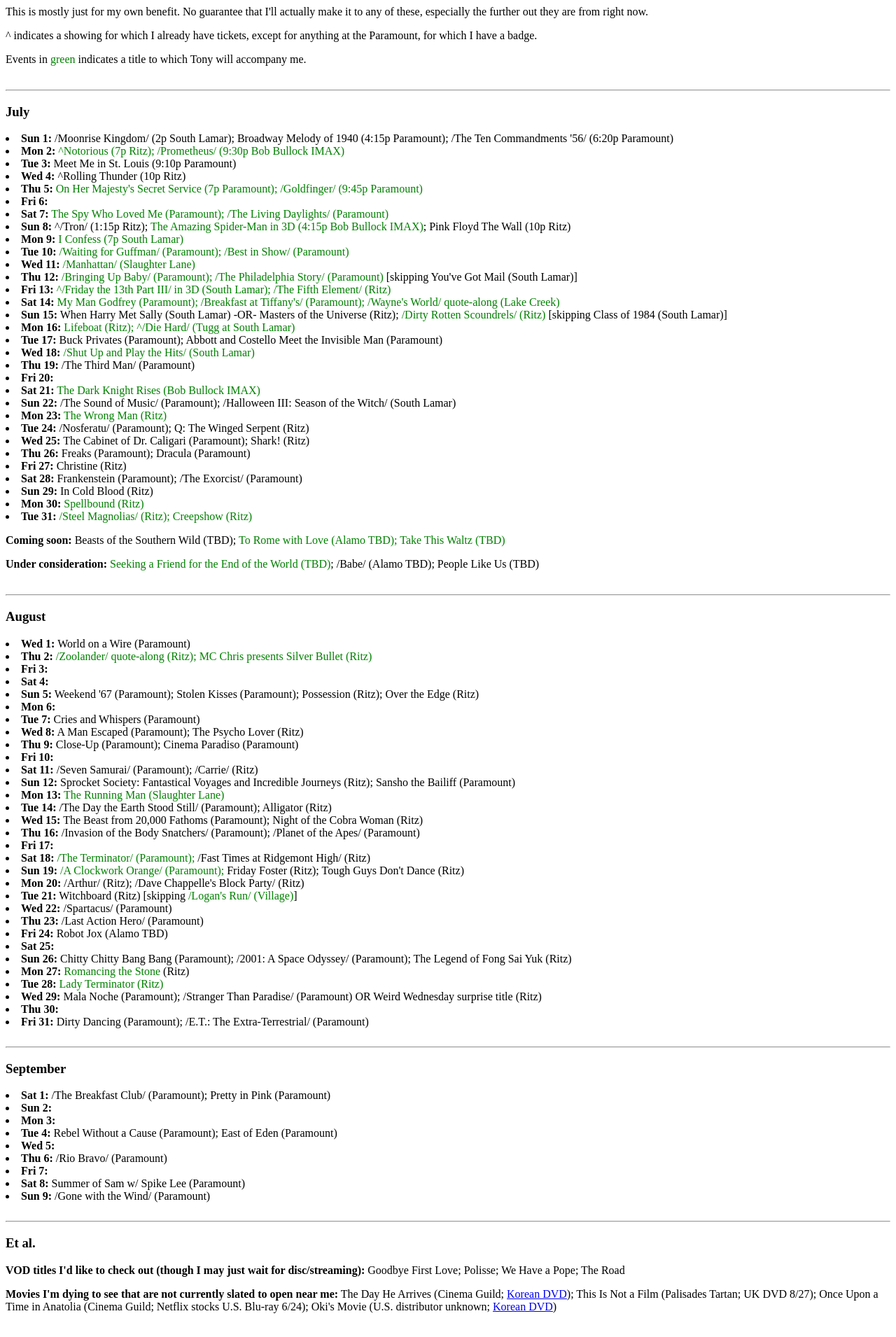
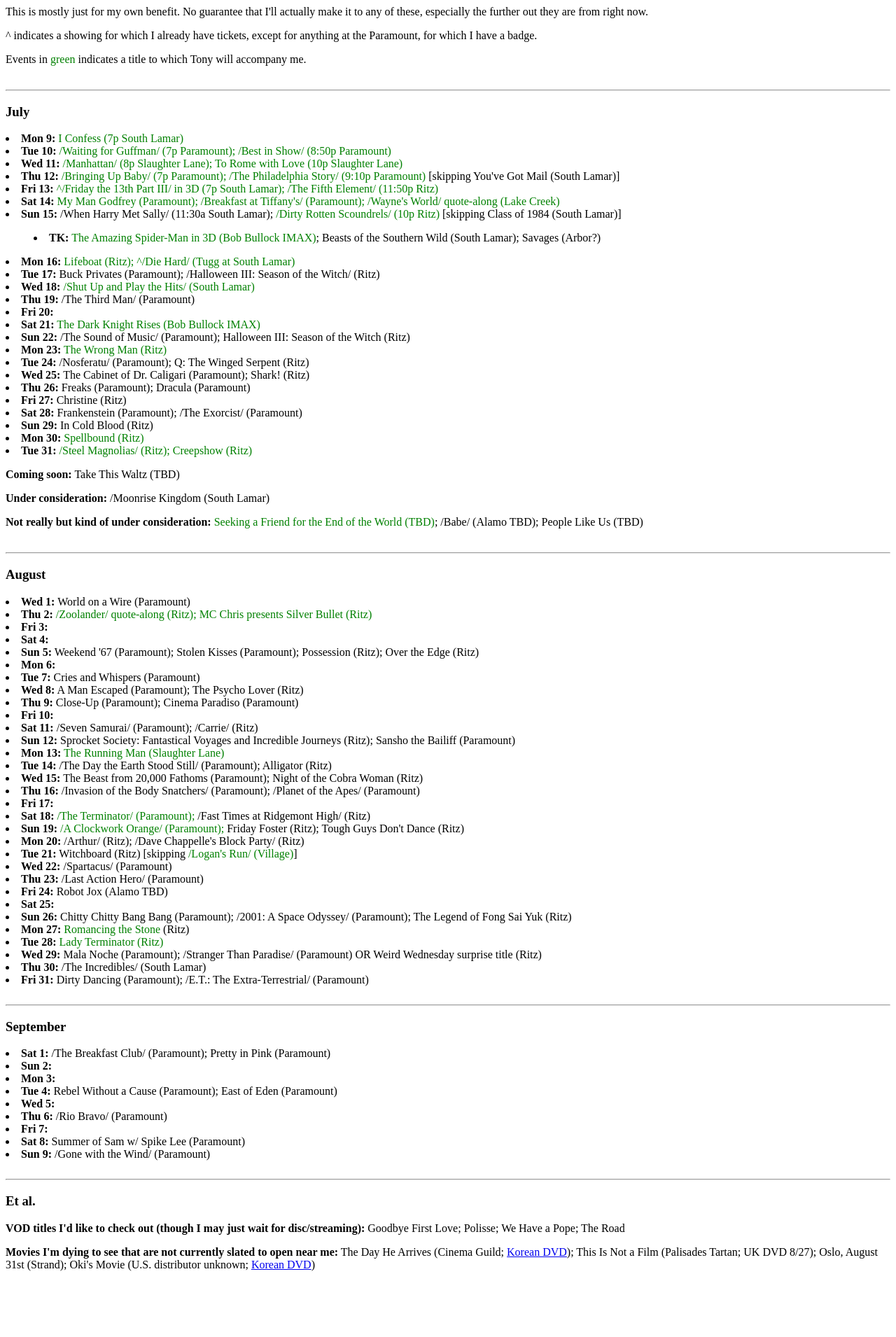
Before and after one commit to zmcghee/filmlog, a Django app: template templates/ondeck.html in a window 1280 px wide. Shown: the whole page at 70% size. After the commit the page ends 1816 px from the top, so only its background shows below. Run offline with Django 3.2, Linux system fonts and the light colour scheme; the template is opened without the code that fills it, so the values that code supplies are empty.

Commit message:
Update schedule

```diff
--- a/templates/ondeck.html
+++ b/templates/ondeck.html
@@ -11,39 +11,47 @@
 
 Events in <u>green</u> indicates a title to which Tony will accompany me.
 
+<br><br><hr>
+
 <!--
-*SOUTH LAMAR*
-1 x Fri 29 - Moonrise Kingdom - 7:20p
-2 x Sat 30 - Ted - 10:35p
-1 x Tue 3 - Soy Cuba - 7pm
+The Day He Arrives
+This Is Not a Film
+Oslo, August 31st
+Oki's Movie
+
+Last Ride
+Take This Waltz
+The Woman in the Fifth
+Polisse
+Goodbye First Love
+The Road
+
+Burning Hot Summer
+We Have a Pope
+Tortured
+
+Elena
 -->
-
-<br><br><hr>
 
 <h3>July</h3>
 
-<li><b>Sun 1:</b> /<i>Moonrise Kingdom</i>/ (2p South Lamar); <i>Broadway Melody of 1940</i> (4:15p Paramount); /<i>The Ten Commandments</i> '56/ (6:20p Paramount)
-<li><b>Mon 2:</b> <u>^<i>Notorious</i> (7p Ritz); /<i>Prometheus</i>/ (9:30p Bob Bullock IMAX)</u>
-<li><b>Tue 3:</b> <i>Meet Me in St. Louis</i> (9:10p Paramount)
-<li><b>Wed 4:</b> ^<i>Rolling Thunder</i> (10p Ritz)
-<li><b>Thu 5:</b> <u><i>On Her Majesty's Secret Service</i> (7p Paramount); /<i>Goldfinger</i>/ (9:45p Paramount)</u>
-<li><b>Fri 6:</b>
-<li><b>Sat 7:</b> <u><i>The Spy Who Loved Me</i> (Paramount); /<i>The Living Daylights</i>/ (Paramount)</u>
-<li><b>Sun 8:</b> ^/<i>Tron</i>/ (1:15p Ritz); <u><i>The Amazing Spider-Man</i> in 3D (4:15p Bob Bullock IMAX)</u>; <i>Pink Floyd The Wall</i> (10p Ritz)
 <li><b>Mon 9:</b> <u><i>I Confess</i> (7p South Lamar)</u>
-<li><b>Tue 10:</b> <u>/<i>Waiting for Guffman</i>/ (Paramount); /<i>Best in Show</i>/ (Paramount)</u>
-<li><b>Wed 11:</b> <u>/<i>Manhattan</i>/ (Slaughter Lane)</u>
-<li><b>Thu 12:</b> <u>/<i>Bringing Up Baby</i>/ (Paramount); /<i>The Philadelphia Story</i>/ (Paramount)</u> [skipping <i>You've Got Mail</i> (South Lamar)]
-<li><b>Fri 13:</b> <u>^/<i>Friday the 13th Part III</i>/ in 3D (South Lamar); /<i>The Fifth Element</i>/ (Ritz)</u>
+<li><b>Tue 10:</b> <u>/<i>Waiting for Guffman</i>/ (7p Paramount); /<i>Best in Show</i>/ (8:50p Paramount)</u>
+<li><b>Wed 11:</b> <u>/<i>Manhattan</i>/ (8p Slaughter Lane); <i>To Rome with Love</i> (10p Slaughter Lane)</u>
+<li><b>Thu 12:</b> <u>/<i>Bringing Up Baby</i>/ (7p Paramount); /<i>The Philadelphia Story</i>/ (9:10p Paramount)</u> [skipping <i>You've Got Mail</i> (South Lamar)]
+<li><b>Fri 13:</b> <u>^/<i>Friday the 13th Part III</i>/ in 3D (7p South Lamar); /<i>The Fifth Element</i>/ (11:50p Ritz)</u>
 <li><b>Sat 14:</b> <u><i>My Man Godfrey</i> (Paramount); /<i>Breakfast at Tiffany's</i>/ (Paramount); /<i>Wayne's World</i>/ quote-along (Lake Creek)</u>
-<li><b>Sun 15:</b> <i>When Harry Met Sally</i> (South Lamar) -OR- <i>Masters of the Universe</i> (Ritz); <u>/<i>Dirty Rotten Scoundrels</i>/ (Ritz)</u> [skipping <i>Class of 1984</i> (South Lamar)]
+<li><b>Sun 15:</b> /<i>When Harry Met Sally</i>/ (11:30a South Lamar); <u>/<i>Dirty Rotten Scoundrels</i>/ (10p Ritz)</u> [skipping <i>Class of 1984</i> (South Lamar)]
+<blockquote>
+<li><b>TK:</b> <u><i>The Amazing Spider-Man</i> in 3D (Bob Bullock IMAX)</u>; <i>Beasts of the Southern Wild</i> (South Lamar); <i>Savages</i> (Arbor?)
+</blockquote>
 <li><b>Mon 16:</b> <u><i>Lifeboat</i> (Ritz); ^/<i>Die Hard</i>/ (Tugg at South Lamar)</u>
-<li><b>Tue 17:</b> <i>Buck Privates</i> (Paramount); <i>Abbott and Costello Meet the Invisible Man</i> (Paramount)
+<li><b>Tue 17:</b> <i>Buck Privates</i> (Paramount); /<i>Halloween III: Season of the Witch</i>/ (Ritz)
 <li><b>Wed 18:</b> <u>/<i>Shut Up and Play the Hits</i>/ (South Lamar)</u>
 <li><b>Thu 19:</b> /<i>The Third Man</i>/ (Paramount)
 <li><b>Fri 20:</b>
 <li><b>Sat 21:</b> <u><i>The Dark Knight Rises</i> (Bob Bullock IMAX)</u>
-<li><b>Sun 22:</b> /<i>The Sound of Music</i>/ (Paramount); /<i>Halloween III: Season of the Witch</i>/ (South Lamar)
+<li><b>Sun 22:</b> /<i>The Sound of Music</i>/ (Paramount); Halloween III: Season of the Witch (Ritz)
 <li><b>Mon 23:</b> <u><i>The Wrong Man</i> (Ritz)</u>
 <li><b>Tue 24:</b> /<i>Nosferatu</i>/ (Paramount); <i>Q: The Winged Serpent</i> (Ritz)
 <li><b>Wed 25:</b> <i>The Cabinet of Dr. Caligari</i> (Paramount); <i>Shark!</i> (Ritz)
@@ -54,8 +62,9 @@
 <li><b>Mon 30:</b> <u><i>Spellbound</i> (Ritz)</u>
 <li><b>Tue 31:</b> <u>/<i>Steel Magnolias</i>/ (Ritz); <i>Creepshow</i> (Ritz)</u>
 
-<p><b>Coming soon:</b> <i>Beasts of the Southern Wild</i> (TBD); <u><i>To Rome with Love</i> (Alamo TBD); <i>Take This Waltz</i> (TBD)</u>
-<p><b>Under consideration:</b> <u><i>Seeking a Friend for the End of the World</i> (TBD)</u>; /<i>Babe</i>/ (Alamo TBD); <i>People Like Us</i> (TBD)
+<p><b>Coming soon:</b> <i>Take This Waltz</i> (TBD)</u>
+<p><b>Under consideration:</b> /<i>Moonrise Kingdom</i> (South Lamar)
+<p><b>Not really but kind of under consideration:</b> <u><i>Seeking a Friend for the End of the World</i> (TBD)</u>; /<i>Babe</i>/ (Alamo TBD); <i>People Like Us</i> (TBD)
 
 <br><br><hr>
 
@@ -90,7 +99,7 @@
 <li><b>Mon 27:</b> <u><i>Romancing the Stone</i></u> (Ritz)
 <li><b>Tue 28:</b> <u><i>Lady Terminator</i> (Ritz)</u>
 <li><b>Wed 29:</b> <i>Mala Noche</i> (Paramount); /<i>Stranger Than Paradise</i>/ (Paramount) OR Weird Wednesday surprise title (Ritz)
-<li><b>Thu 30:</b>
+<li><b>Thu 30:</b> /<i>The Incredibles</i>/ (South Lamar)
 <li><b>Fri 31:</b> <i>Dirty Dancing</i> (Paramount); /<i>E.T.: The Extra-Terrestrial</i>/ (Paramount)
 
 <br><br><hr>
@@ -113,6 +122,6 @@
 
 <p><b>VOD titles I'd like to check out (though I may just wait for disc/streaming):</b> <i>Goodbye First Love</i>; <i>Polisse</i>; <i>We Have a Pope</i>; <i>The Road</i>
 
-<p><b>Movies I'm dying to see that are not currently slated to open near me:</b> <i>The Day He Arrives</i> (Cinema Guild; <a href="http://www.yesasia.com/us/the-day-he-arrives-dvd-korea-version/1026702781-0-0-0-en/info.html">Korean DVD</a>); <i>This Is Not a Film</i> (Palisades Tartan; UK DVD 8/27); <i>Once Upon a Time in Anatolia</i> (Cinema Guild; Netflix stocks U.S. Blu-ray 6/24); <i>Oki's Movie</i> (U.S. distributor unknown; <a href="http://www.yesasia.com/us/okis-movie-dvd-first-press-edition-korea-version/1023938734-0-0-0-en/info.html">Korean DVD</a>)
+<p><b>Movies I'm dying to see that are not currently slated to open near me:</b> <i>The Day He Arrives</i> (Cinema Guild; <a href="http://www.yesasia.com/us/the-day-he-arrives-dvd-korea-version/1026702781-0-0-0-en/info.html">Korean DVD</a>); <i>This Is Not a Film</i> (Palisades Tartan; UK DVD 8/27); <i>Oslo, August 31st (Strand); <i>Oki's Movie</i> (U.S. distributor unknown; <a href="http://www.yesasia.com/us/okis-movie-dvd-first-press-edition-korea-version/1023938734-0-0-0-en/info.html">Korean DVD</a>)
 
 <br><br>
```
